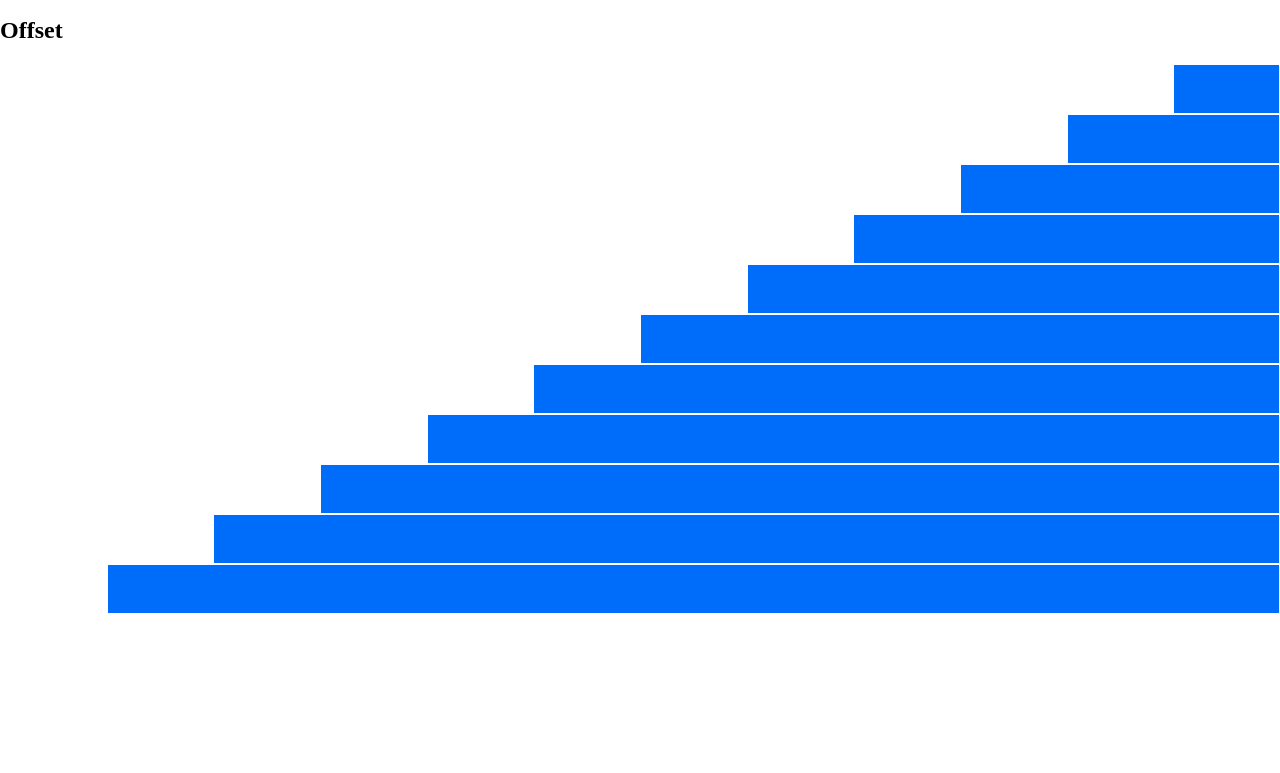
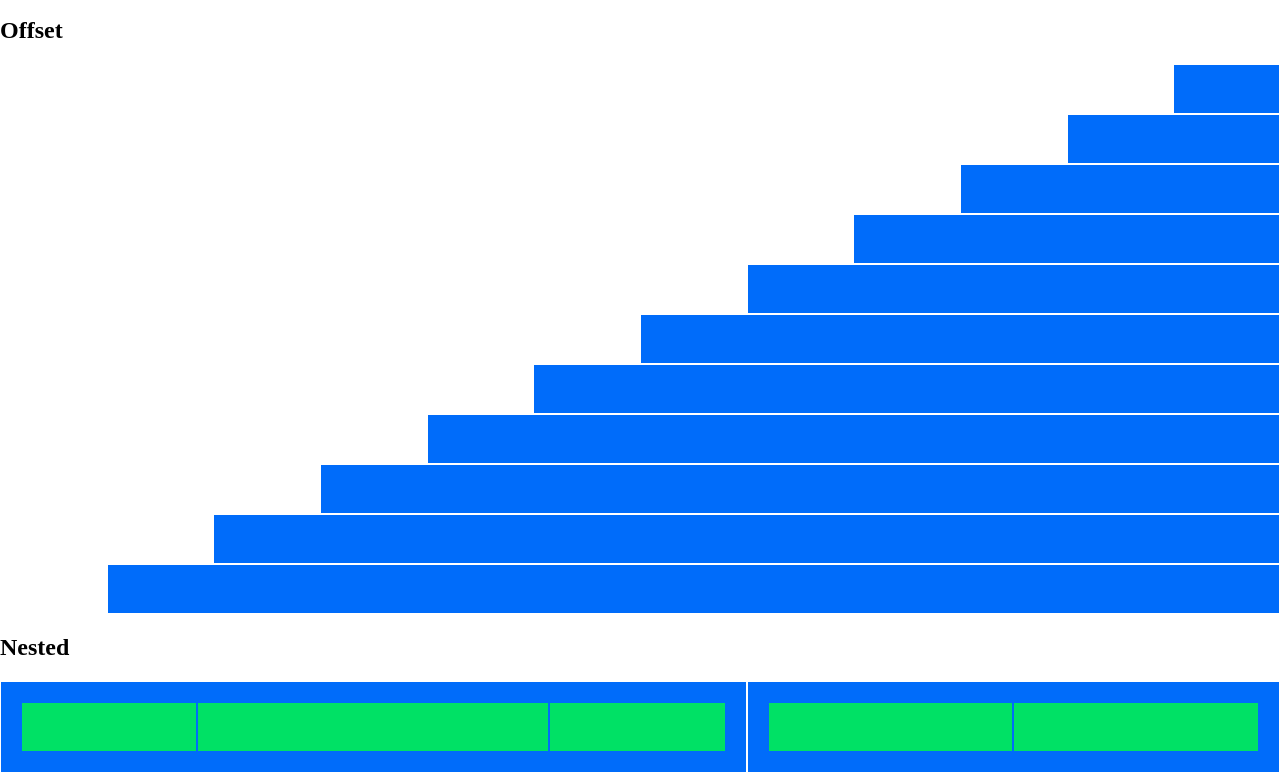
Before and after one commit to claudiopatti/html-css-12bool, a plain HTML site: page index.html in a window 1280 px wide. Shown: the part 784-1557 px from the top of the page. Before the commit the page ends 1398 px from the top, so only its background shows below. Drawn offline with Linux system fonts and the light colour scheme.

Commit message:
Nested Finito

```diff
--- a/index.html
+++ b/index.html
@@ -423,6 +423,60 @@
 
             </div>
 
+            <h2>Nested</h2>
+
+            <div class="my-row">
+                <div class="my-col-7">
+                    <div class="box">
+                        <div class="my-row my-padding-inside">
+                            <div class="my-col-3">
+                                <div class="box box-green">
+
+                                </div>
+                            </div>
+
+                            <div class="my-col-6">
+                                <div class="box box-green">
+
+                                </div>
+                            </div>
+                            <div class="my-col-3">
+                                <div class="box box-green">
+
+                                </div>
+                            </div>
+                        </div>
+
+                    </div>
+
+                </div>
+
+                <div class="my-col-5">
+                    <div class="box">
+                        <div class="my-row my-padding-inside">
+                            <div class="my-col-6">
+                                <div class="box box-green">
+
+                                </div>
+                            </div>
+
+                            <div class="my-col-6">
+                                <div class="box box-green">
+
+                                </div>
+                            </div>
+
+                        </div>
+
+                    </div>
+
+                </div>
+
+
+            </div>
+
+
+
         </main>
 
     </body>
```
